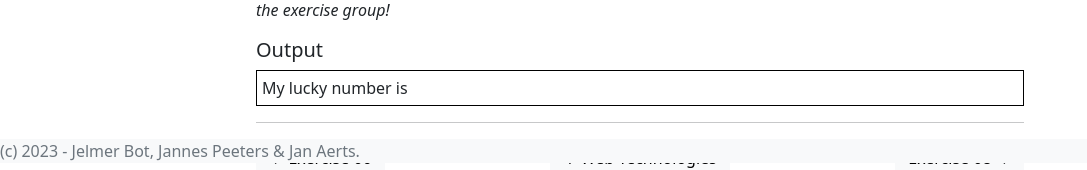
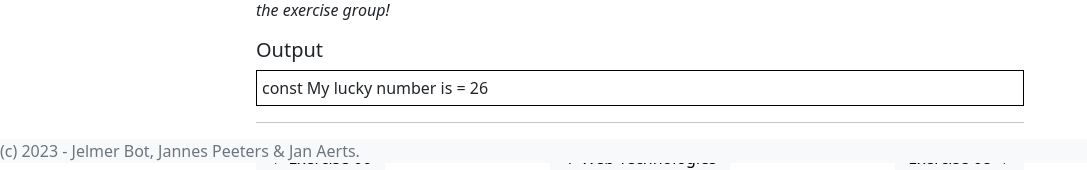
Before and after one commit to vda-lab/datavis-technologies-handson, a SvelteKit app: page /02_exercises/01_web_technologies/exercise_07 in a window 1280 px wide. Shown: the part 637-807 px from the top of the page, without its empty margins (0-1087 px from the left). Built offline with nearby package versions, Linux system fonts and the light colour scheme; what highlightjs-svelte would draw is missing.

Commit message:
exercise_07 and 8

```diff
--- a/src/routes/02_exercises/01_web_technologies/exercise_07/Exercise.svelte
+++ b/src/routes/02_exercises/01_web_technologies/exercise_07/Exercise.svelte
@@ -1 +1 @@
-My lucky number is
+const My lucky number is = 26
--- a/src/routes/02_exercises/01_web_technologies/exercise_08/Exercise.svelte
+++ b/src/routes/02_exercises/01_web_technologies/exercise_08/Exercise.svelte
@@ -0,0 +1,8 @@
+<script>
+  const myFavorites = {
+    name: "Revelation",
+    favorites: ["apple", "peer", "sex"]
+  };
+</script>
+
+<p>My name is {myFavorites.name} and these are some of my favourite things: {myFavorites.favorites.join(", ")}.</p>
```
